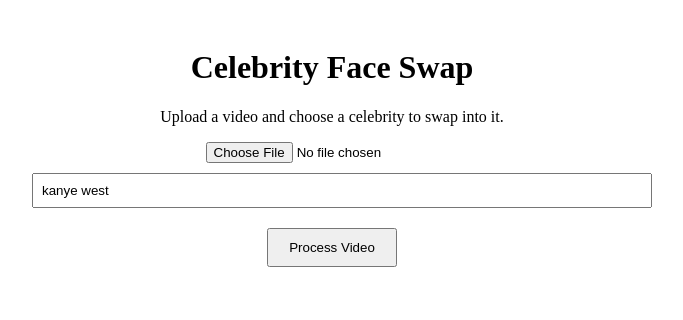
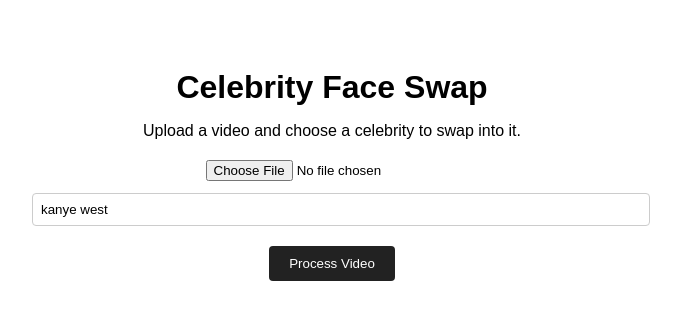
Before and after one commit to toosaucyben/celebfaceswap, a Next.js app: page / in a window 1280 px wide. Shown: the top 320 px of the page, without its empty margins (308-991 px from the left). Built offline with nearby package versions, Linux system fonts and the light colour scheme.

Commit message:
Fix frontend UI and add celebrity input

```diff
--- a/app/page.jsx
+++ b/app/page.jsx
@@ -26,7 +26,7 @@ export default function Home() {
     setResultUrl("");
 
     try {
-      // 1. Upload to Cloudinary
+      // Upload to Cloudinary
       const uploadForm = new FormData();
       uploadForm.append("video", videoFile);
 
@@ -43,7 +43,7 @@ export default function Home() {
 
       const cloudinaryUrl = uploadData.url;
 
-      // 2. Send to Replicate backend API
+      // Send to Replicate
       const replicateRes = await fetch("/api/process-video", {
         method: "POST",
         headers: {
@@ -58,7 +58,7 @@ export default function Home() {
       const replicateData = await replicateRes.json();
 
       if (!replicateRes.ok) {
-        throw new Error(replicateData.error || "Failed to process video");
+        throw new Error(replicateData.error || "Replicate processing failed");
       }
 
       setResultUrl(replicateData.result.output_url || "");
@@ -70,9 +70,9 @@ export default function Home() {
   };
 
   return (
-    <div style={{ maxWidth: 600, margin: "auto", padding: 20, textAlign: "center" }}>
-      <h1>Celebrity Face Swap</h1>
-      <p>Upload a video and choose a celebrity to swap into it.</p>
+    <div style={{ maxWidth: "600px", margin: "auto", padding: "40px", textAlign: "center", fontFamily: "Arial" }}>
+      <h1 style={{ fontSize: "2rem", marginBottom: "10px" }}>Celebrity Face Swap</h1>
+      <p style={{ marginBottom: "20px" }}>Upload a video and choose a celebrity to swap into it.</p>
 
       <input type="file" accept="video/*" onChange={handleFileChange} />
       <br />
@@ -81,10 +81,28 @@ export default function Home() {
         placeholder="Enter celebrity (e.g. Kanye West)"
         value={celebrity}
         onChange={(e) => setCelebrity(e.target.value)}
-        style={{ marginTop: 10, padding: 8, width: "100%" }}
+        style={{
+          marginTop: 12,
+          padding: 8,
+          width: "100%",
+          border: "1px solid #ccc",
+          borderRadius: 4,
+        }}
       />
       <br />
-      <button onClick={handleProcess} disabled={loading} style={{ marginTop: 20, padding: "10px 20px" }}>
+      <button
+        onClick={handleProcess}
+        disabled={loading}
+        style={{
+          marginTop: 20,
+          padding: "10px 20px",
+          backgroundColor: "#222",
+          color: "white",
+          border: "none",
+          borderRadius: 4,
+          cursor: "pointer",
+        }}
+      >
         {loading ? "Processing..." : "Process Video"}
       </button>
 
```
